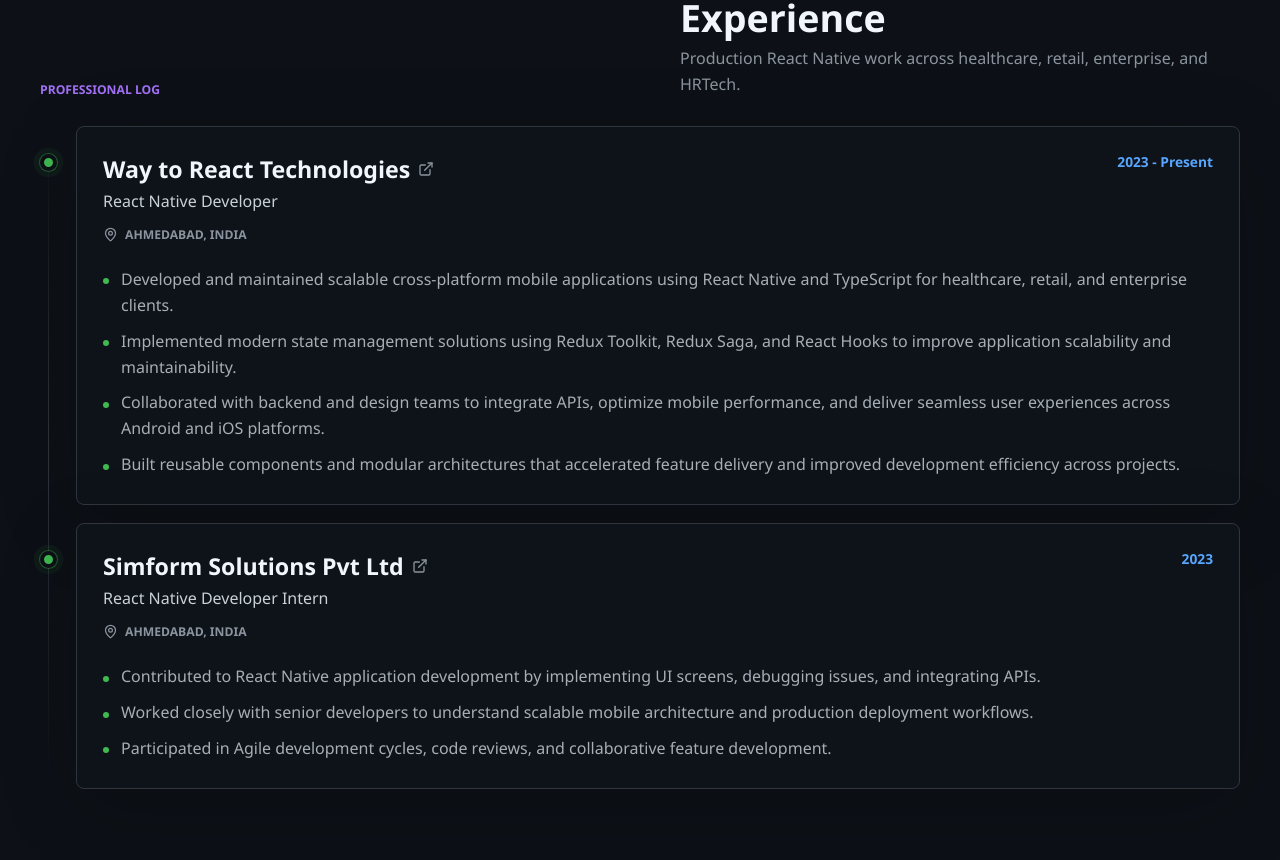
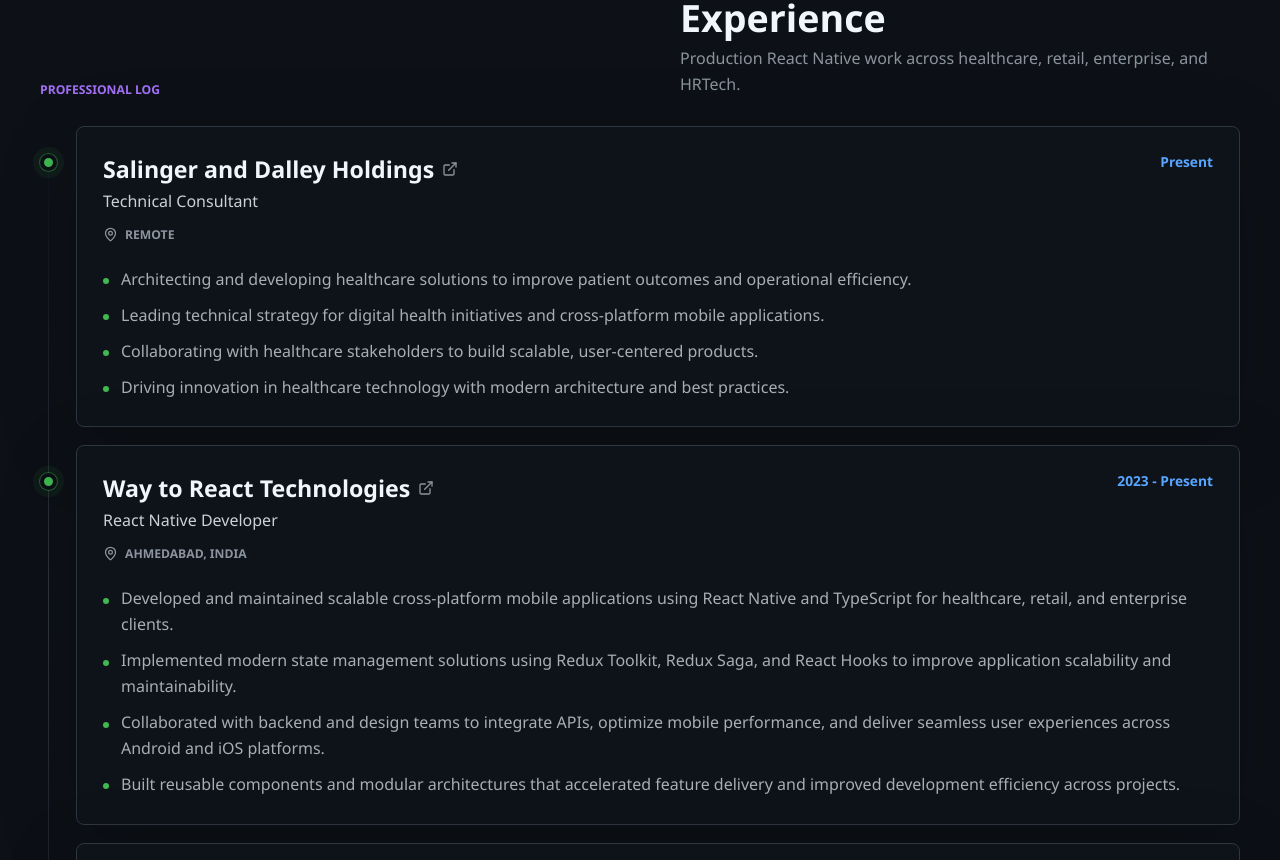
Before and after one commit to rajat258/rajat-resume-portfolio, a React (Vite) app: page / in a window 1280 px wide. Shown: the part 1940-2800 px from the top of the page. Built offline with nearby package versions, Linux system fonts and the light colour scheme; a web font is replaced by a local one.

Commit message:
Add CarePorch project and current role

```diff
--- a/src/data/resume.js
+++ b/src/data/resume.js
@@ -105,6 +105,19 @@
 
 export const experience = [
   {
+    company: "Salinger and Dalley Holdings",
+    href: "https://www.salingerandalley.com/",
+    period: "Present",
+    role: "Technical Consultant",
+    location: "Remote",
+    bullets: [
+      "Architecting and developing healthcare solutions to improve patient outcomes and operational efficiency.",
+      "Leading technical strategy for digital health initiatives and cross-platform mobile applications.",
+      "Collaborating with healthcare stakeholders to build scalable, user-centered products.",
+      "Driving innovation in healthcare technology with modern architecture and best practices.",
+    ],
+  },
+  {
     company: "Way to React Technologies",
     href: "https://waytoreact.com/",
     period: "2023 - Present",
@@ -132,6 +145,13 @@
 ];
 
 export const projects = [
+  {
+    title: "CarePorch",
+    href: "https://careporch.org/",
+    meta: "Healthcare Platform / SaaS / Ongoing",
+    description:
+      "Building comprehensive healthcare solutions focused on patient outcomes and operational efficiency. Developing scalable, user-centered digital health initiatives with modern architecture and best practices.",
+  },
   {
     title: "POPProbe",
     href: "https://www.popprobe.com/",
```
